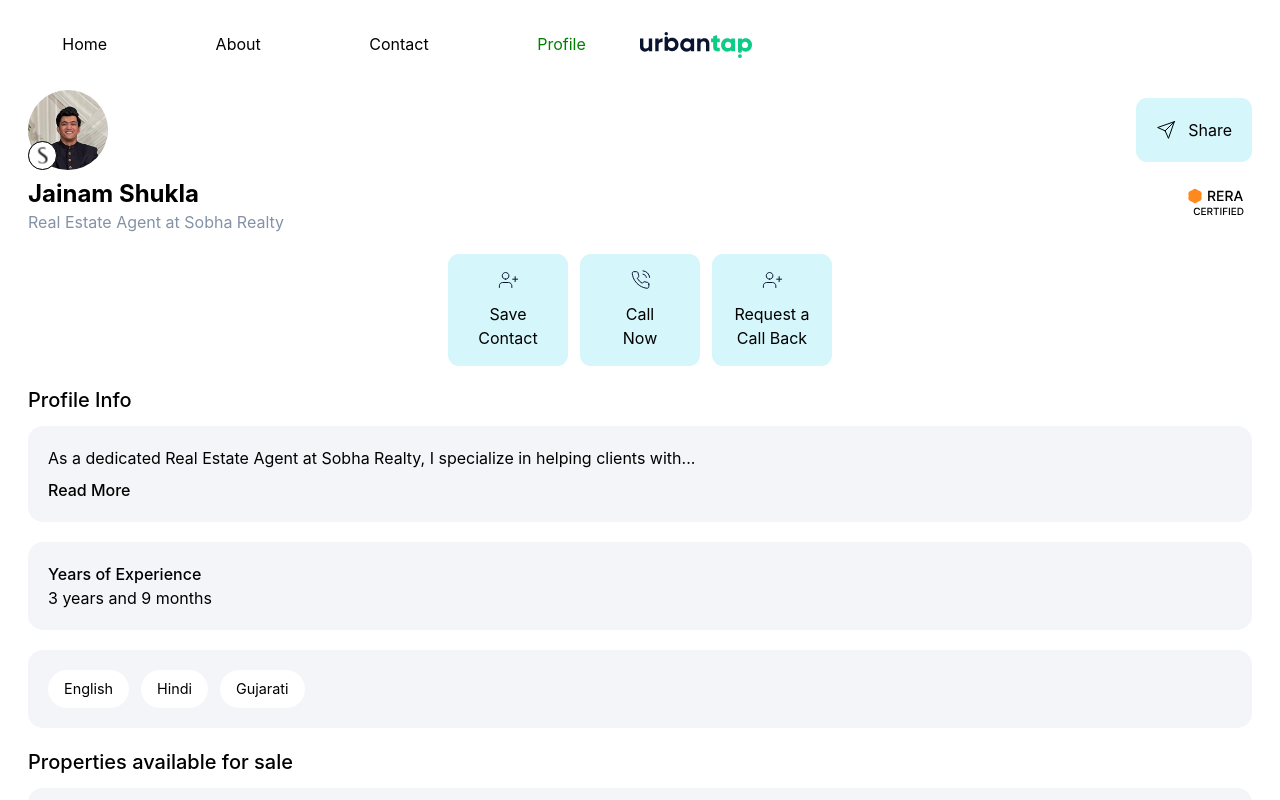
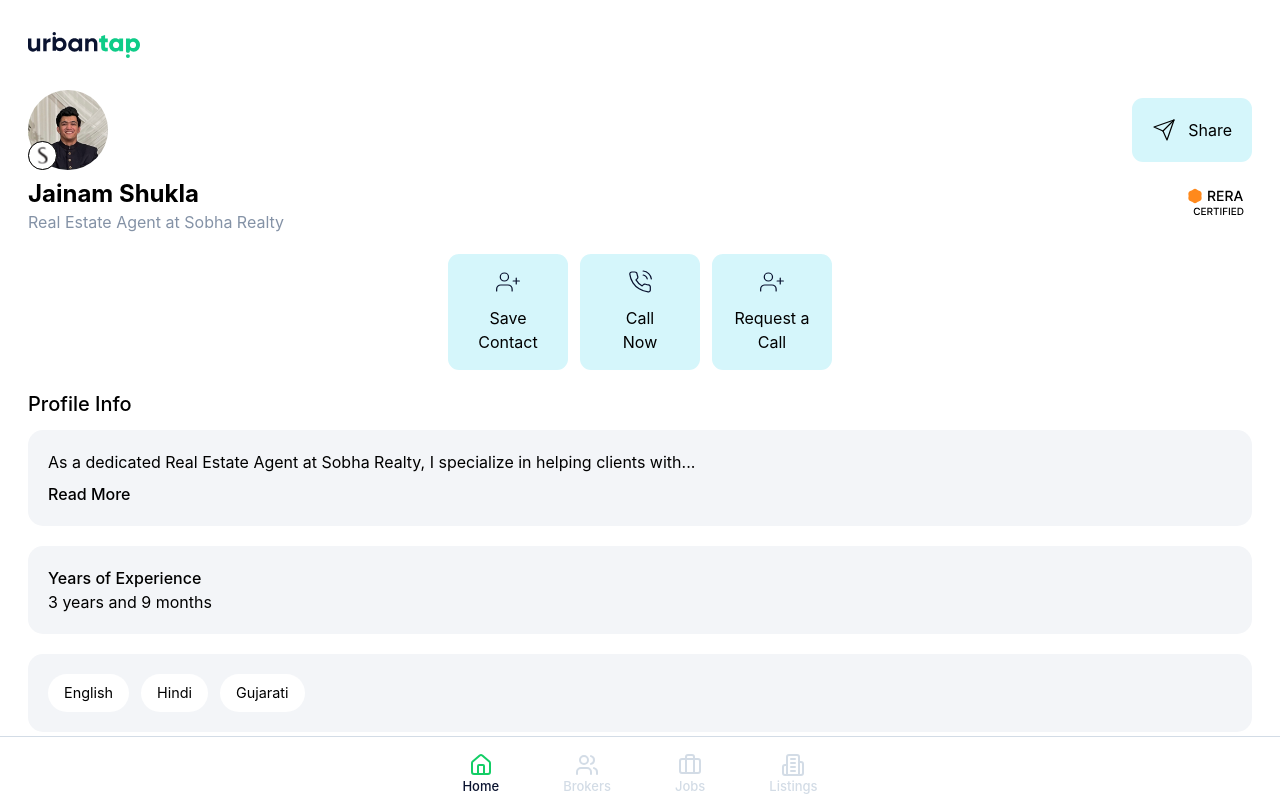
Before and after one commit to Kartik1110/urbantap-profiles, a React (Create React App) app: page /profile/jainam in a window 1280 px wide. Shown: the top 800 px of the page. Built offline with nearby package versions, Linux system fonts and the light colour scheme; no server answers; grey boxes are pictures that could not be loaded.

Commit message:
feat: added tabs

```diff
--- a/package.json
+++ b/package.json
@@ -19,6 +19,7 @@
     "react-scripts": "5.0.1",
     "react-spinners": "^0.14.1",
     "react-toastify": "^10.0.5",
+    "tailwind-merge": "^2.4.0",
     "web-vitals": "^2.1.4"
   },
   "scripts": {
--- a/src/App.js
+++ b/src/App.js
@@ -14,6 +14,7 @@ import Register from "./pages/auth/Register";
 import { JAINAM_USER, VARUN_USER } from "./constants/profiles";
 import VarunProfilePic from "./assets/varun_profile.jpeg";
 import JainamProfilePic from "./assets/jainam_profile.jpeg";
+import Tabs from "./components/Tabs";
 
 function App() {
   // const { userLoggedIn } = useAuth();
@@ -38,10 +39,11 @@ function App() {
           <Route path="/register" element={<Register />} />
           <Route path="/login" element={<Login />} />
           <Route path="/contact" element={<Contact />} />
-          <Route path="/profile" element={<Profile user={VARUN_USER} />} />
+          <Route path="/profile" element={<Profile user={VARUN_USER} profileImage={VarunProfilePic} />} />
           <Route path="/profile/varun" element={<Profile user={VARUN_USER} profileImage={VarunProfilePic} />} />
           <Route path="/profile/jainam" element={<Profile user={JAINAM_USER} profileImage={JainamProfilePic} />} />
         </Routes>
+        <Tabs />
       </AuthProvider>
     </>
   );
--- a/src/components/Nav.js
+++ b/src/components/Nav.js
@@ -58,16 +58,16 @@ const Nav = () => {
 
   return (
     <>
-      <div className="flex flex-col w-full">
+      <div className="px-5 flex flex-col w-full">
         <nav className="flex flex-row ">
-          <div className="hidden w-1/2 md:flex justify-around">
+          {/* <div className="hidden w-1/2 md:flex justify-around">
             <NavLinks />
           </div>
           <div className="md:hidden flex justify-center mx-5">
             <button onClick={toggleNav}>
               {isOpen ? <X /> : <img src={hamburger} alt="Menu" />}
             </button>
-          </div>
+          </div> */}
           <Logo />
         </nav>
         {isOpen && (
--- /dev/null
+++ b/src/components/Tabs.js
@@ -0,0 +1,131 @@
+const HouseIcon = ({ color, label = "" }) => {
+  return (
+    <div className="flex flex-col justify-center items-center">
+      <svg
+        xmlns="http://www.w3.org/2000/svg"
+        width="24"
+        height="24"
+        viewBox="0 0 24 24"
+        fill="none"
+        stroke={color || "#d3dce6"}
+        strokeWidth="2"
+        strokeLinecap="round"
+        strokeLinejoin="round"
+        className="lucide lucide-house"
+      >
+        <path d="M15 21v-8a1 1 0 0 0-1-1h-4a1 1 0 0 0-1 1v8" />
+        <path d="M3 10a2 2 0 0 1 .709-1.528l7-5.999a2 2 0 0 1 2.582 0l7 5.999A2 2 0 0 1 21 10v9a2 2 0 0 1-2 2H5a2 2 0 0 1-2-2z" />
+      </svg>
+      {label && <div className="text-[13px] font-inter text-dark-blue font-medium">{label}</div>}
+    </div>
+  );
+};
+
+const BrokersIcon = ({ color, label = "" }) => {
+  return (
+    <div className="flex flex-col justify-center items-center">
+      <svg
+        xmlns="http://www.w3.org/2000/svg"
+        width="24"
+        height="24"
+        viewBox="0 0 24 24"
+        fill="none"
+        stroke={color || "#d3dce6"}
+        strokeWidth="2"
+        strokeLinecap="round"
+        strokeLinejoin="round"
+        className="lucide lucide-users"
+      >
+        <path d="M16 21v-2a4 4 0 0 0-4-4H6a4 4 0 0 0-4 4v2" />
+        <circle cx="9" cy="7" r="4" />
+        <path d="M22 21v-2a4 4 0 0 0-3-3.87" />
+        <path d="M16 3.13a4 4 0 0 1 0 7.75" />
+      </svg>
+      {label && <div className="text-[13px] font-inter text-gray-light font-medium">{label}</div>}
+    </div>
+  );
+};
+
+const JobsIcon = ({ color, label = "" }) => {
+  return (
+    <div className="flex flex-col justify-center items-center">
+      <svg
+        xmlns="http://www.w3.org/2000/svg"
+        width="24"
+        height="24"
+        viewBox="0 0 24 24"
+        fill="none"
+        stroke={color || "#d3dce6"}
+        strokeWidth="2"
+        strokeLinecap="round"
+        strokeLinejoin="round"
+        className="lucide lucide-briefcase"
+      >
+        <path d="M16 20V4a2 2 0 0 0-2-2h-4a2 2 0 0 0-2 2v16" />
+        <rect width="20" height="14" x="2" y="6" rx="2" />
+      </svg>
+      {label && <div className="text-[13px] font-inter text-gray-light font-medium">{label}</div>}
+    </div>
+  );
+};
+
+const ListingsIcon = ({ color, label = "" }) => {
+  return (
+    <div className="flex flex-col justify-center items-center">
+      <svg
+        xmlns="http://www.w3.org/2000/svg"
+        width="24"
+        height="24"
+        viewBox="0 0 24 24"
+        fill="none"
+        stroke={color || "#d3dce6"}
+        strokeWidth="2"
+        strokeLinecap="round"
+        strokeLinejoin="round"
+        className="lucide lucide-building-2"
+      >
+        <path d="M6 22V4a2 2 0 0 1 2-2h8a2 2 0 0 1 2 2v18Z" />
+        <path d="M6 12H4a2 2 0 0 0-2 2v6a2 2 0 0 0 2 2h2" />
+        <path d="M18 9h2a2 2 0 0 1 2 2v9a2 2 0 0 1-2 2h-2" />
+        <path d="M10 6h4" />
+        <path d="M10 10h4" />
+        <path d="M10 14h4" />
+        <path d="M10 18h4" />
+      </svg>
+      {label && <div className="text-[13px] font-inter text-gray-light font-medium">{label}</div>}
+    </div>
+  );
+};
+
+const Tabs = () => {
+  return (
+    <footer className="h-16 fixed bottom-0 left-0 w-full border-t border-gray-light z-50 bg-white">
+      <nav>
+        <ul className="flex justify-center items-center list-none p-0 m-0 w-full">
+          <li className="px-8">
+            <a href="/profile" className="block py-4 text-gray-800 hover:bg-gray-100">
+              <HouseIcon color="#13ce66" label="Home" />
+            </a>
+          </li>
+          <li className="px-8">
+            <a href="#home" className="block py-4 text-gray-800 hover:bg-gray-100">
+              <BrokersIcon label="Brokers" />
+            </a>
+          </li>
+          <li className="px-8">
+            <a href="#home" className="flex flex-col justify-center items-center py-4 text-gray-800 hover:bg-gray-100">
+              <JobsIcon label="Jobs" />
+            </a>
+          </li>
+          <li className="px-8">
+            <a href="#home" className="block py-4 text-gray-800 hover:bg-gray-100">
+              <ListingsIcon label="Listings" />
+            </a>
+          </li>
+        </ul>
+      </nav>
+    </footer>
+  );
+};
+
+export default Tabs;
--- a/src/components/ui/cards/ActionCard.js
+++ b/src/components/ui/cards/ActionCard.js
@@ -1,14 +1,6 @@
-import React from "react";
 import PropTypes from "prop-types";
 
-const ActionCard = ({
-  title,
-  description,
-  image,
-  direction,
-  cardStyling,
-  textContainerStyle,
-}) => {
+const ActionCard = ({ title, description, image, direction, cardStyling, textContainerStyle }) => {
   const cardStyle = {
     backgroundColor: "#D5F6FB",
     borderRadius: "11px",
@@ -18,15 +10,11 @@ const ActionCard = ({
   };
 
   return (
-    <div className={`card justify-between ${cardStyling}`} style={cardStyle}>
-      <img className="card-image" src={image} alt={title} />
+    <div className={`bg-green card justify-between ${cardStyling}`} style={cardStyle}>
+      <img className="h-6" src={image} alt={title} />
       <div className="card-content">
-        <h2 className={`card-title ${textContainerStyle}`}>{title}</h2>
-        {description && (
-          <p className={`card-description ${textContainerStyle}`}>
-            {description}
-          </p>
-        )}
+        <h2 className={`card-title ${textContainerStyle} font-inter`}>{title}</h2>
+        {description && <p className={`card-description ${textContainerStyle}`}>{description}</p>}
       </div>
     </div>
   );
--- a/src/pages/Profile.js
+++ b/src/pages/Profile.js
@@ -32,7 +32,7 @@ const Profile = ({ user, profileImage }) => {
   };
 
   return (
-    <div className="px-7">
+    <div className="px-7 mb-20">
       {/* pfp row */}
       <div className="flex flex-row justify-between">
         <ProfileButton profileImage={profileImage} />
@@ -79,10 +79,10 @@ const Profile = ({ user, profileImage }) => {
         />
         {/* Card 3 */}
         <ActionCard
-          title="Request a Call Back"
+          title="Request a Call"
           image={contact}
           direction="column"
-          cardStyling="py-4 px-5 justify-center gap-3 "
+          cardStyling="py-4 px-5 justify-center gap-3"
           textContainerStyle="max-w-20 break-words text-center"
         />
       </div>
@@ -135,7 +135,7 @@ const Profile = ({ user, profileImage }) => {
       {/* Languages */}
       <div className="mt-5">
         <div
-          className="card p-5 mt-3 flex flex-row gap-3"
+          className="card p-5 mt-3 flex flex-row gap-3 overflow-x-auto"
           style={{
             backgroundColor: "rgba(243, 245, 248, 1)",
             borderRadius: 15,
--- a/tailwind.config.js
+++ b/tailwind.config.js
@@ -1,30 +1,32 @@
 /** @type {import('tailwindcss').Config} */
 module.exports = {
-  content: ['./src/**/*.{js,jsx}', './public/index.html'],
+  content: ["./src/**/*.{js,jsx}", "./public/index.html"],
   theme: {
     colors: {
-      'blue': '#1fb6ff',
-      'purple': '#7e5bef',
-      'pink': '#ff49db',
-      'orange': '#ff7849',
-      'green': '#13ce66',
-      'yellow': '#ffc82c',
-      'gray-dark': '#273444',
-      'gray': '#8492a6',
-      'gray-light': '#d3dce6',
+      blue: "#1fb6ff",
+      purple: "#7e5bef",
+      pink: "#ff49db",
+      orange: "#ff7849",
+      green: "#13ce66",
+      yellow: "#ffc82c",
+      "gray-dark": "#273444",
+      gray: "#8492a6",
+      "gray-light": "#d3dce6",
+      white: "#ffffff",
+      "dark-blue": "#0A1330",
+      "light-blue": "#D5F6FB",
     },
     fontFamily: {
-      sans: ['Graphik', 'sans-serif'],
-      serif: ['Merriweather', 'serif'],
+      inter: ["Inter", "sans-serif"],
     },
     extend: {
       spacing: {
-        '8xl': '96rem',
-        '9xl': '128rem',
+        "8xl": "96rem",
+        "9xl": "128rem",
       },
       borderRadius: {
-        '4xl': '2rem',
-      }
-    }
+        "4xl": "2rem",
+      },
+    },
   },
-}
+};
```
Also changed, not shown: src/assets/icons/instagram.svg, 1 other file (tests, documents, lock files or other folders).
